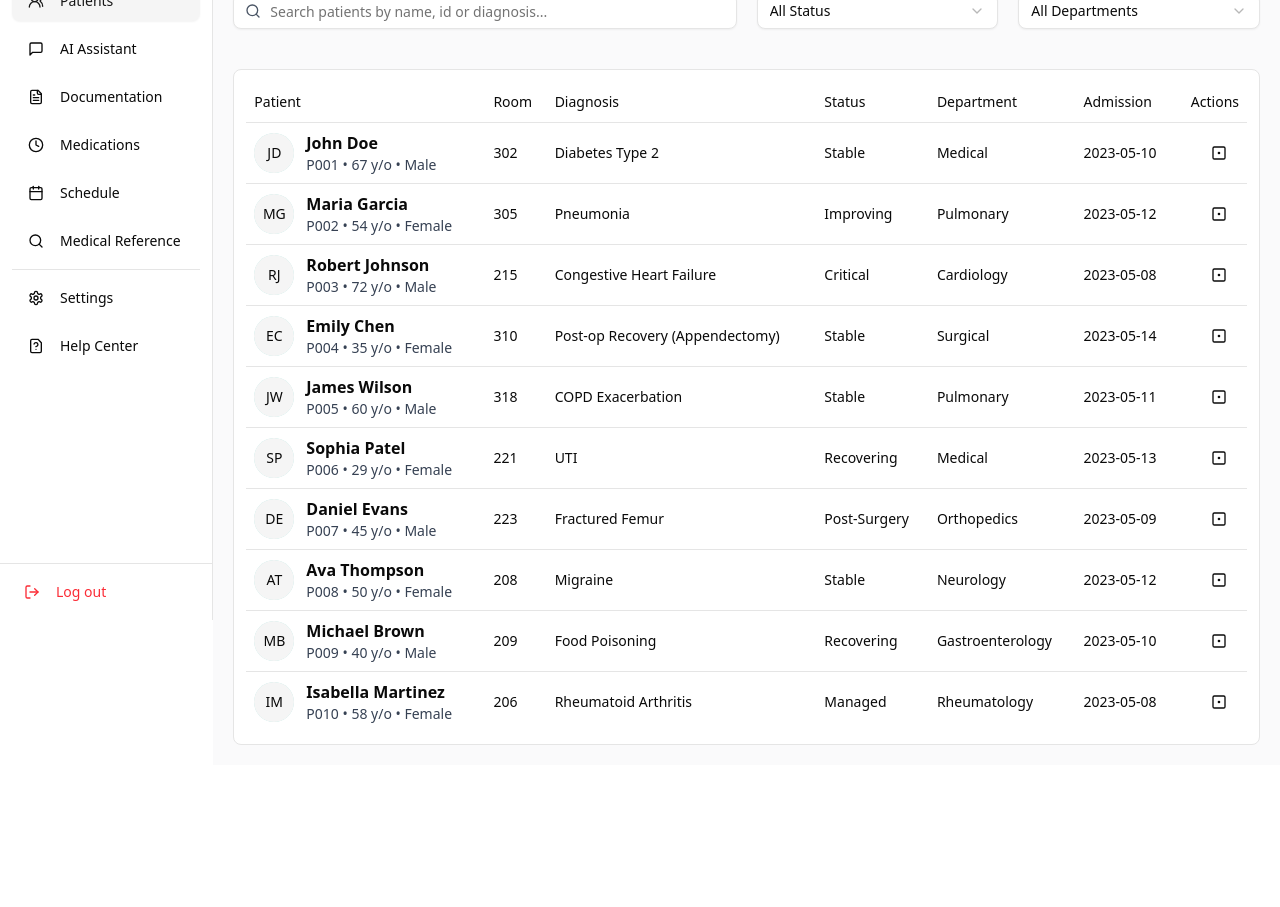
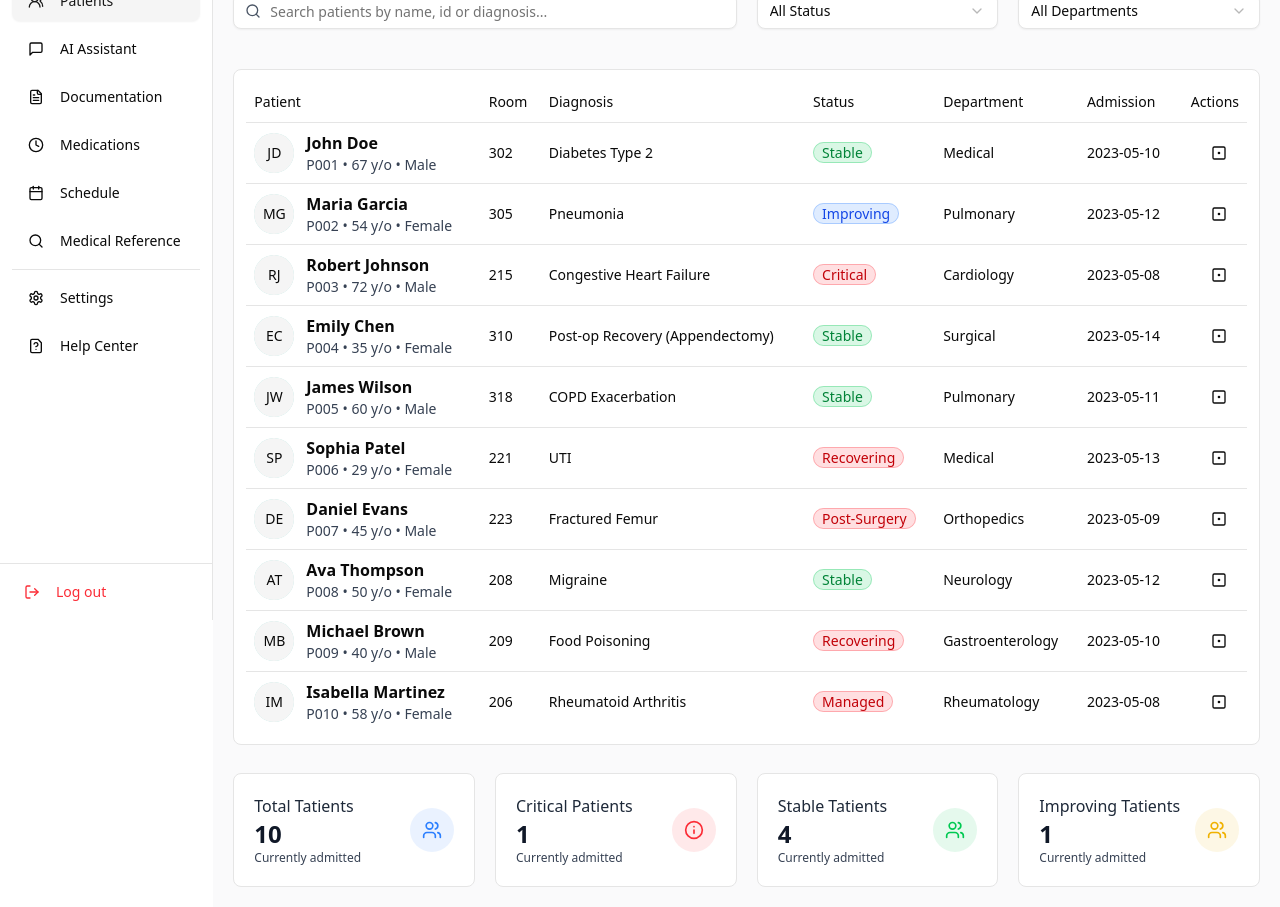
Before and after one commit to kazisolah114/smart-nurse, a Next.js app: page /dashboard/patients in a window 1280 px wide. Shown: the part 180-1087 px from the top of the page. Before the commit the page ends 945 px from the top, so only its background shows below. Built offline with nearby package versions, Linux system fonts and the light colour scheme.

Commit message:
Modified patient list ui for status property and added patients update section

```diff
--- a/src/dashboard/PatientsPage/PatientList.jsx
+++ b/src/dashboard/PatientsPage/PatientList.jsx
@@ -5,6 +5,7 @@ import { Button } from '@/components/ui/button';
 import { Avatar, AvatarFallback, AvatarImage } from '@/components/ui/avatar';
 
 const PatientList = ({ patients }) => {
+
     return (
         <div className='border bg-white rounded-md mt-10 p-3'>
             <Table>
@@ -37,7 +38,9 @@ const PatientList = ({ patients }) => {
                                 </TableCell>
                                 <TableCell>{patient.room}</TableCell>
                                 <TableCell>{patient.diagnosis}</TableCell>
-                                <TableCell>{patient.status}</TableCell>
+                                <TableCell>
+                                    <span className={`border rounded-full px-2 ${patient.status == "Stable" ? 'bg-green-500/15 border-green-500/30 text-green-700' : patient.status == "Improving" ? "bg-blue-500/15 border-blue-500/30 text-blue-700" : 'bg-red-500/15 border-red-500/30 text-red-700'}`}>{patient.status}</span>
+                                    </TableCell>
                                 <TableCell>{patient.department}</TableCell>
                                 <TableCell>{patient.admissionDate}</TableCell>
                                 <TableCell className={"text-right"}>
--- a/src/dashboard/PatientsPage/PatientsPage.jsx
+++ b/src/dashboard/PatientsPage/PatientsPage.jsx
@@ -5,6 +5,7 @@ import PatientActions from './PatientActions';
 import PatientsFilter from './PatientsFilter';
 import PatientList from './PatientList';
 import axios from 'axios';
+import PatientsUpdate from './PatientsUpdate';
 
 const PatientsPage = () => {
     const [patients, setPatients] = useState([]);
@@ -30,6 +31,7 @@ const PatientsPage = () => {
             </div>
             <PatientsFilter />
             <PatientList patients={patients} />
+            <PatientsUpdate patients={patients} />
         </div>
     );
 };
--- /dev/null
+++ b/src/dashboard/PatientsPage/PatientsUpdate.jsx
@@ -0,0 +1,57 @@
+import { Info, Users } from 'lucide-react';
+import React from 'react';
+
+const PatientsUpdate = ({ patients }) => {
+    return (
+        <div className='mt-7 grid grid-cols-4 gap-5'>
+            <div className='border rounded-md bg-white p-5 flex items-center justify-between'>
+                <div>
+                    <p className='text-gray-800'>Total Tatients</p>
+                    <h4 className=' font-bold text-gray-900 text-2xl'>{patients.length}</h4>
+                    <p className='text-xs text-gray-700'>Currently admitted</p>
+                </div>
+                <div className='bg-blue-500/10 p-3 w-max rounded-full'>
+                    <Users className='w-5 h-5 text-blue-500' />
+                </div>
+            </div>
+            <div className='border rounded-md bg-white p-5 flex items-center justify-between'>
+                <div>
+                    <p className='text-gray-800'>Critical Patients</p>
+                    <h4 className=' font-bold text-gray-900 text-2xl'>
+                        {patients.filter(patient => patient.status === "Critical").length}
+                    </h4>
+                    <p className='text-xs text-gray-700'>Currently admitted</p>
+                </div>
+                <div className='bg-red-500/10 p-3 w-max rounded-full'>
+                    <Info className='w-5 h-5 text-red-500' />
+                </div>
+            </div>
+            <div className='border rounded-md bg-white p-5 flex items-center justify-between'>
+                <div>
+                    <p className='text-gray-800'>Stable Tatients</p>
+                    <h4 className=' font-bold text-gray-900 text-2xl'>
+                        {patients.filter(patient => patient.status === "Stable").length}
+                    </h4>
+                    <p className='text-xs text-gray-700'>Currently admitted</p>
+                </div>
+                <div className='bg-green-500/10 p-3 w-max rounded-full'>
+                    <Users className='w-5 h-5 text-green-500' />
+                </div>
+            </div>
+            <div className='border rounded-md bg-white p-5 flex items-center justify-between'>
+                <div>
+                    <p className='text-gray-800'>Improving Tatients</p>
+                    <h4 className=' font-bold text-gray-900 text-2xl'>
+                        {patients.filter(patient => patient.status === "Improving").length}
+                    </h4>
+                    <p className='text-xs text-gray-700'>Currently admitted</p>
+                </div>
+                <div className='bg-yellow-500/10 p-3 w-max rounded-full'>
+                    <Users className='w-5 h-5 text-yellow-500' />
+                </div>
+            </div>
+        </div>
+    );
+};
+
+export default PatientsUpdate;
```
